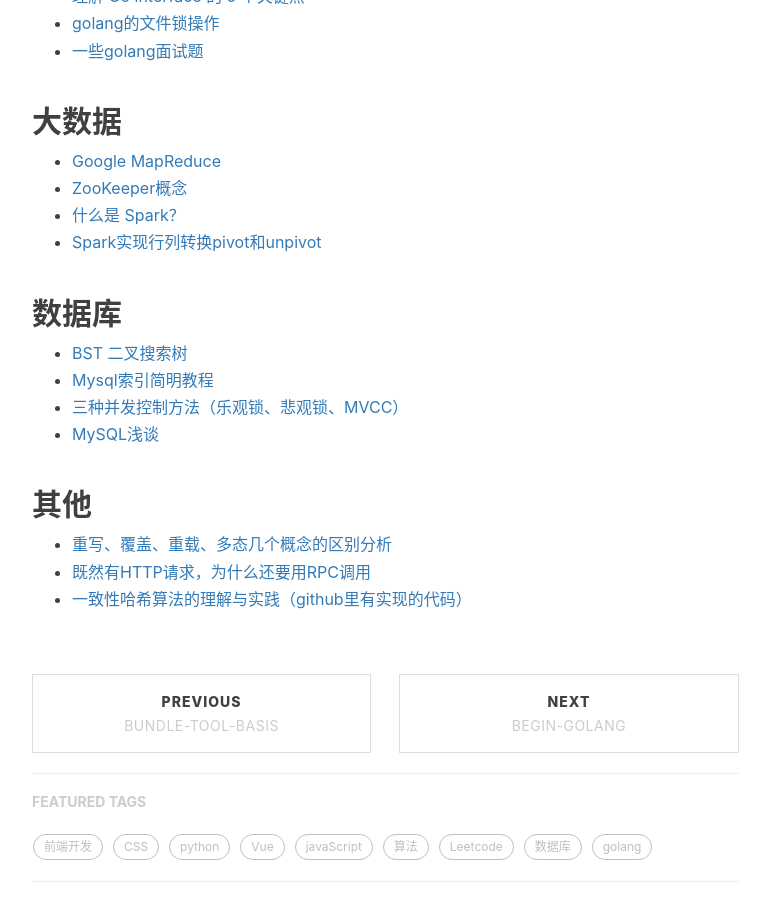
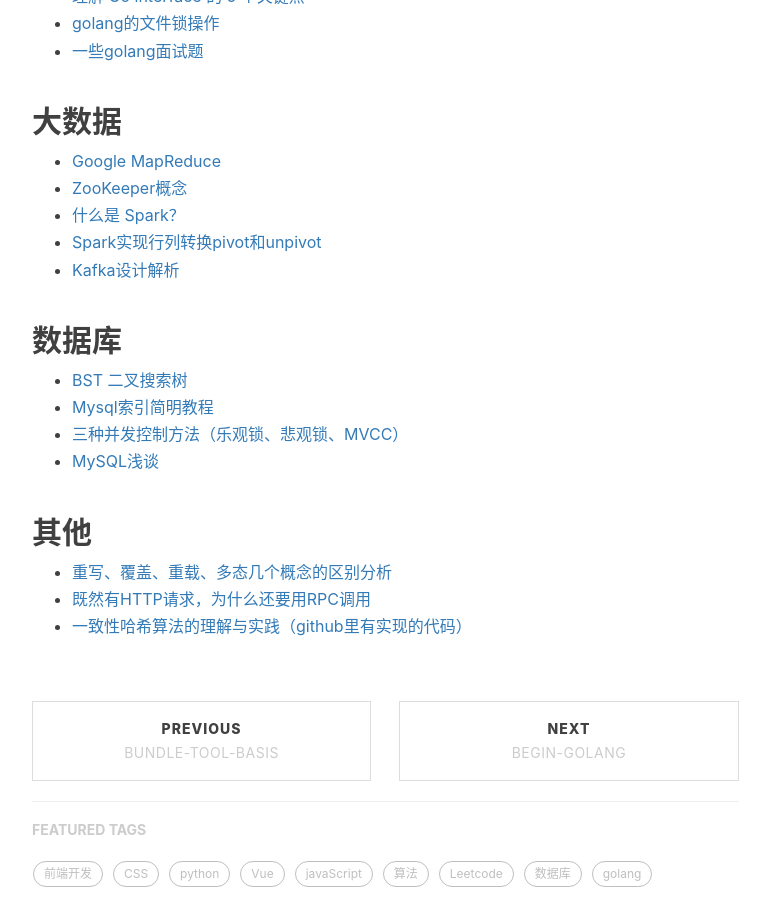
Before and after one commit to mickey0524/mickey0524.github.io, a Jekyll site: the page built from _posts/2017-10-20-superior-article.md, in a window 1280 px wide and 900 px high, scrolled down 2262 px. Shown: the whole window, without its empty margins (233-1003 px from the left). Built offline with Jekyll 4.4.1, drawn with Linux system fonts in a browser that asks for light colours; nearby versions of some CDN libraries; comment, search, counter and statistics services are not loaded.

Commit message:
feat(kafka): add kafka 设计解析

```diff
--- a/_posts/2017-10-20-superior-article.md
+++ b/_posts/2017-10-20-superior-article.md
@@ -79,6 +79,7 @@ tags:
 * [ZooKeeper概念](https://juejin.im/post/5b970f1c5188255c865e00e7?utm_source=gold_browser_extension)
 * [什么是 Spark？](write_to_user_profil://juejin.im/post/5ba065046fb9a05cf7158995?utm_source=gold_browser_extension)
 * [Spark实现行列转换pivot和unpivot](https://juejin.im/post/5b1e343f518825137c1c6a27)
+* [Kafka设计解析](http://www.jasongj.com/2015/03/10/KafkaColumn1/#Kafka%E7%B3%BB%E5%88%97%E6%96%87%E7%AB%A0)
 
 ## 数据库
 
```
